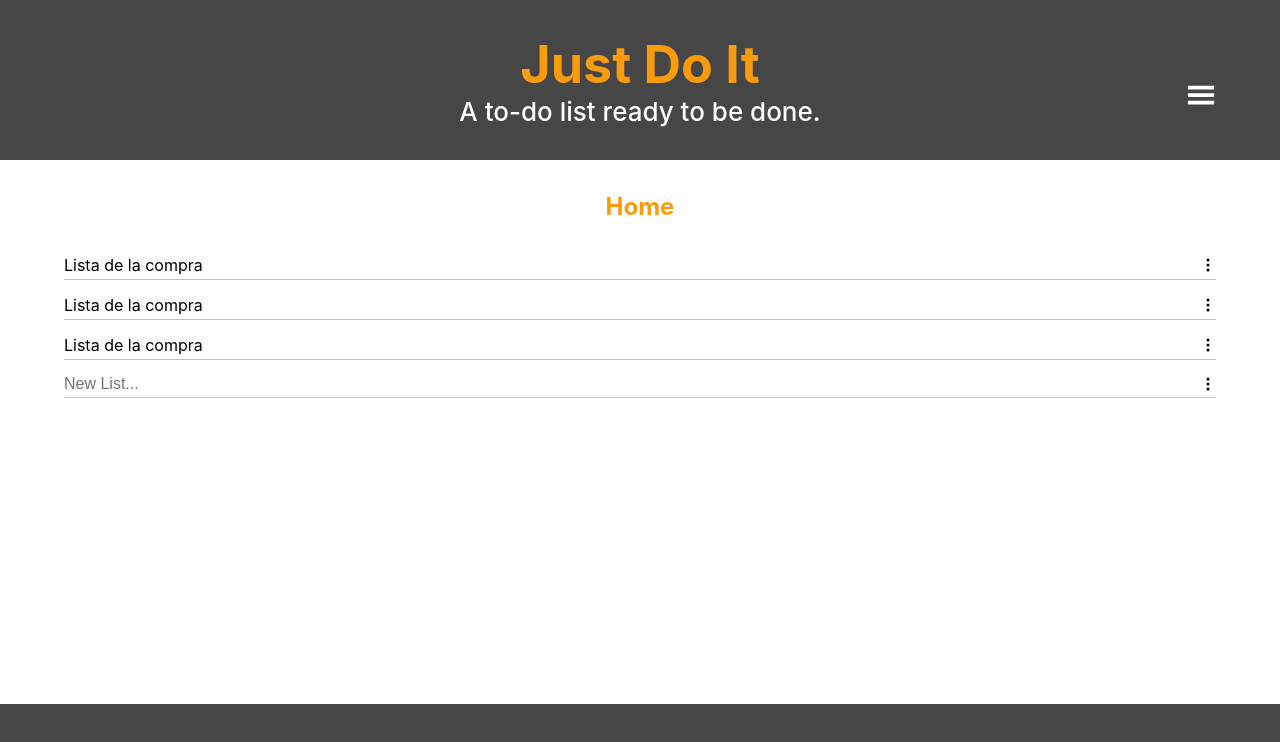
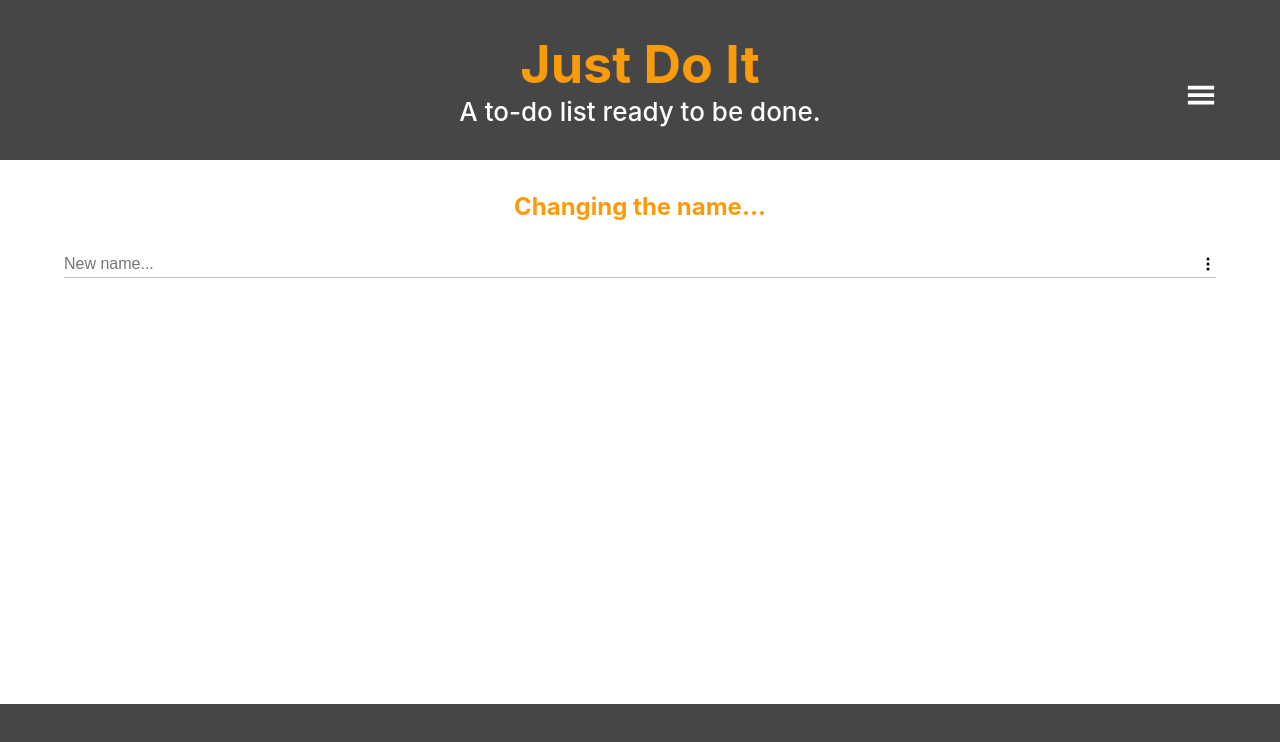
Before and after one commit to SalahREH/Just-do-it, a React (Create React App) app: page / in a window 1280 px wide. Both pictures are taken after a click on the icon 1208 px from the left and 265 px from the top of the page. Shown: the top 742 px of the page. Built offline with nearby package versions, Linux system fonts and the light colour scheme.

Commit message:
update lists and tasks funcionality done

```diff
--- a/package.json
+++ b/package.json
@@ -12,6 +12,7 @@
     "react-router-dom": "^6.8.1",
     "react-scripts": "5.0.1",
     "sass": "^1.58.0",
+    "uuid": "^9.0.0",
     "web-vitals": "^2.1.4"
   },
   "scripts": {
--- a/src/components/HomePage.jsx
+++ b/src/components/HomePage.jsx
@@ -2,17 +2,17 @@
 import React, { useState, useEffect } from 'react'
 import { BsThreeDotsVertical } from "react-icons/bs";
 import { useNavigate } from 'react-router';
+import { v4 as uuidv4 } from 'uuid';
+
 
 
 function HomePage() {
 
   let [lists, setLists] = useState([]);
   let [input, setInput] = useState("")
+  let [edit, setEdit] = useState({ id: null })
   let navigate = useNavigate()
-  let listObj = {
-    name: "Lista de la compra",
-    tasks: ["cebolla", "patatas", "detergente", "leche"]
-  };
+
 
 
   const handleChange = e => {
@@ -20,43 +20,87 @@ function HomePage() {
   }
 
   const handleKeyDown = e => {
+    if (!e.target.value || /^\s*$/.test(e.target.value)) {
+      return
+    }
+
     if (e.keyCode == 13) {
-      lists.push({ name: e.target.value, tasks: [] })
+      lists.push({ id: uuidv4(), name: e.target.value, tasks: [] })
       setLists(lists)
       localStorage.setItem("lists", JSON.stringify(lists))
       setInput('')
     }
   }
 
+  const removeList = id => {
+    let newArr = [...lists].filter(list => list.id != id)
+    setLists(newArr)
+  }
+
+  const handleEditChange = e => {
+
+  }
+
+  const handleEditKeyDown = e => {
+    if (e.keyCode == 13) {
+      edit.name = e.target.value
+
+    //   // setLists(lists => lists.map(item => (item.id === newValue.id) ? newValue : item))
+      setEdit({ id: null })
+    }
+  }
+
+
+
+
   useEffect(() => {
     (function pushinarr() {
       let arr = []
       for (let index = 0; index < 3; index++) {
+        let listObj = {
+          id: uuidv4(),
+          name: "Lista de la compra",
+          tasks: [{id: uuidv4(), value: "cebolla"},{id: uuidv4(), value: "patatas"}, {id: uuidv4(), value: "detergente"}, {id: uuidv4(), value: "leche"}]
+        };
         arr.push(listObj)
       }
       setLists(arr)
     })()
   }, [])
 
+
   return (
     <div className='App-HomePage'>
+
+      {edit.id ?
+        <>
+          <h2>Changing the name...</h2>
+          <div className='App-HomePage-lists'>
+            <div className='App-HomePage-lists-newList'>
+              <input type="text" placeholder="New name..." onKeyDown={handleEditKeyDown} />
+
+              <BsThreeDotsVertical />
+              <div className='App-HomePage-lists-list-underline'></div>
+            </div>
+          </div>
+        </>
+        :
+        <>
           <h2>Home</h2>
           <div className='App-HomePage-lists'>
             {lists.map((item, i) => (<div key={i} className='App-HomePage-lists-list'>
               <p onClick={() => { navigate("/List", { state: item }) }}>{item.name}</p>
-          {/* <p className='App-HomePage-lists-list-name'></p> */}
-          {/* <img> urgent and three dots icons with react-icons </img> */}
-          <BsThreeDotsVertical />
+              {/* <img> urgent with react-icons </img> */}
+              <BsThreeDotsVertical onClick={() => { setEdit(item) }} />
               <div className='App-HomePage-lists-list-underline'></div>
             </div>))}
-        <div className='App-HomePage-lists-newList' /* onClick={navigate("")} */>
-
+            <div className='App-HomePage-lists-newList'>
               <input type="text" placeholder="New List..." value={input} onChange={handleChange} onKeyDown={handleKeyDown} />
-          {/* <img> urgent with react-icons </img> */}
               <BsThreeDotsVertical />
               <div className='App-HomePage-lists-list-underline'></div>
             </div>
           </div>
+        </>}
     </div>
   )
 }
--- a/src/components/ListPage.jsx
+++ b/src/components/ListPage.jsx
@@ -1,12 +1,13 @@
 import React, { useState } from 'react'
 import { BsThreeDotsVertical } from "react-icons/bs";
-
+import { v4 as uuidv4 } from 'uuid';
 import { useLocation } from 'react-router-dom';
 
 function ListPage() {
     const list = useLocation().state
     let [input, setInput] = useState("")
     let [tasks, setTasks] = useState(list.tasks)
+    let [edit, setEdit] = useState({ id: null, value: '' })
 
     const handleChange = e => {
         setInput(e.target.value)
@@ -20,25 +21,50 @@ function ListPage() {
         }
     }
 
+    const handleEditChange = e => {
+    }
+
+    const handleEditKeyDown = e => {
+        if (e.keyCode == 13) {
+            // setTasks(lists => lists.map((item, id) => (item == newValue.value) ? newValue.value : item))
+            edit.value = e.target.value
+            setEdit({ id: null, value: '' })
+        }
+    }
+
     return (
         <div className='App-ListPage'>
-            <h2>{list.name}</h2>
-            <div className='App-HomePage-lists'>
-                {tasks.map((item, i) => (<div key={i} className='App-HomePage-lists-list'>
-                    <p>{item}</p>
-                    {/* <p className='App-HomePage-lists-list-name'></p> */}
-                    {/* <img> urgent and three dots icons with react-icons </img> */}
-                    <BsThreeDotsVertical />
-                    <div className='App-HomePage-lists-list-underline'></div>
-                </div>))}
-                <div className='App-HomePage-lists-newList' /* onClick={navigate("")} */>
+            {edit.id ?
+                <>
+                    <h2>Changing the name...</h2>
+                    <div className='App-HomePage-lists'>
+                        <div className='App-HomePage-lists-newList'>
+                            <input type="text" placeholder="New name..." onChange={handleEditChange} onKeyDown={handleEditKeyDown} />
 
-                    <input type="text" placeholder="New List..." value={input} onChange={handleChange} onKeyDown={handleKeyDown} />
-                    {/* <img> urgent with react-icons </img> */}
-                    <BsThreeDotsVertical />
-                    <div className='App-HomePage-lists-list-underline'></div>
-                </div>
-            </div>
+                            <BsThreeDotsVertical />
+                            <div className='App-HomePage-lists-list-underline'></div>
+                        </div>
+                    </div>
+                </>
+                :
+                <>
+                    <h2>{list.name}</h2>
+                    <div className='App-ListPage-lists'>
+                        {tasks.map((item, i) => (<div key={i} className='App-ListPage-lists-list'>
+                            <p>{item.value}</p>
+                            {/* <img> urgent  with react-icons </img> */}
+                            <BsThreeDotsVertical onClick={() => { setEdit(item) }} />
+                            <div className='App-ListPage-lists-list-underline'></div>
+                        </div>))}
+                        <div className='App-ListPage-lists-newList' /* onClick={navigate("")} */>
+
+                            <input type="text" placeholder="New List..." value={input} onChange={handleChange} onKeyDown={handleKeyDown} />
+                            <BsThreeDotsVertical />
+                            <div className='App-ListPage-lists-list-underline'></div>
+                        </div>
+                    </div>
+                </>
+            }
         </div>
     )
 }
--- a/src/css/index.css
+++ b/src/css/index.css
@@ -49,14 +49,14 @@ code {
 .App-link {
   color: #61dafb;
 }
-.App-HomePage, .App-ListPage {
+.App-HomePage {
   background-color: white;
   min-height: 60vh;
   display: flex;
   flex-direction: column;
   padding: 4vh 5vw 4vh 5vw;
 }
-.App-HomePage h2, .App-ListPage h2 {
+.App-HomePage h2 {
   color: #FA9B0C;
   text-align: center;
   margin-bottom: 3vh;
@@ -69,7 +69,7 @@ code {
   justify-content: center;
   font-size: 16px;
 }
-.App-HomePage-lists-list, .App-HomePage-lists-newList {
+.App-HomePage-lists-list, .App-ListPage-lists-newList, .App-HomePage-lists-newList {
   position: relative;
   justify-content: space-between;
   align-items: center;
@@ -77,10 +77,10 @@ code {
   width: 100%;
   margin: 10px;
 }
-.App-HomePage-lists-list p, .App-HomePage-lists-newList p {
+.App-HomePage-lists-list p, .App-ListPage-lists-newList p, .App-HomePage-lists-newList p {
   cursor: pointer;
 }
-.App-HomePage-lists-list svg, .App-HomePage-lists-newList svg {
+.App-HomePage-lists-list svg, .App-ListPage-lists-newList svg, .App-HomePage-lists-newList svg {
   cursor: pointer;
 }
 .App-HomePage-lists-list-underline {
@@ -95,3 +95,49 @@ code {
   outline: none;
   font-size: inherit;
 }
+.App-ListPage {
+  background-color: white;
+  min-height: 60vh;
+  display: flex;
+  flex-direction: column;
+  padding: 4vh 5vw 4vh 5vw;
+}
+.App-ListPage h2 {
+  color: #FA9B0C;
+  text-align: center;
+  margin-bottom: 3vh;
+}
+.App-ListPage-lists {
+  width: auto;
+  display: flex;
+  flex-direction: column;
+  align-items: center;
+  justify-content: center;
+  font-size: 16px;
+}
+.App-ListPage-lists-list {
+  position: relative;
+  justify-content: space-between;
+  align-items: center;
+  display: flex;
+  width: 100%;
+  margin: 10px;
+}
+.App-ListPage-lists-list p {
+  cursor: pointer;
+}
+.App-ListPage-lists-list svg {
+  cursor: pointer;
+}
+.App-ListPage-lists-list-underline {
+  position: absolute;
+  width: 100%;
+  bottom: -5px;
+  height: 1.5px;
+  background-color: #c3c3c3;
+}
+.App-ListPage-lists-newList input {
+  border: 0;
+  outline: none;
+  font-size: inherit;
+}
--- a/src/css/style.css
+++ b/src/css/style.css
@@ -29,14 +29,14 @@
 .App-link {
   color: #61dafb;
 }
-.App-HomePage, .App-ListPage {
+.App-HomePage {
   background-color: white;
   min-height: 60vh;
   display: flex;
   flex-direction: column;
   padding: 4vh 5vw 4vh 5vw;
 }
-.App-HomePage h2, .App-ListPage h2 {
+.App-HomePage h2 {
   color: #FA9B0C;
   text-align: center;
   margin-bottom: 3vh;
@@ -49,7 +49,7 @@
   justify-content: center;
   font-size: 16px;
 }
-.App-HomePage-lists-list, .App-HomePage-lists-newList {
+.App-HomePage-lists-list, .App-ListPage-lists-newList, .App-HomePage-lists-newList {
   position: relative;
   justify-content: space-between;
   align-items: center;
@@ -57,10 +57,10 @@
   width: 100%;
   margin: 10px;
 }
-.App-HomePage-lists-list p, .App-HomePage-lists-newList p {
+.App-HomePage-lists-list p, .App-ListPage-lists-newList p, .App-HomePage-lists-newList p {
   cursor: pointer;
 }
-.App-HomePage-lists-list svg, .App-HomePage-lists-newList svg {
+.App-HomePage-lists-list svg, .App-ListPage-lists-newList svg, .App-HomePage-lists-newList svg {
   cursor: pointer;
 }
 .App-HomePage-lists-list-underline {
@@ -75,3 +75,49 @@
   outline: none;
   font-size: inherit;
 }
+.App-ListPage {
+  background-color: white;
+  min-height: 60vh;
+  display: flex;
+  flex-direction: column;
+  padding: 4vh 5vw 4vh 5vw;
+}
+.App-ListPage h2 {
+  color: #FA9B0C;
+  text-align: center;
+  margin-bottom: 3vh;
+}
+.App-ListPage-lists {
+  width: auto;
+  display: flex;
+  flex-direction: column;
+  align-items: center;
+  justify-content: center;
+  font-size: 16px;
+}
+.App-ListPage-lists-list {
+  position: relative;
+  justify-content: space-between;
+  align-items: center;
+  display: flex;
+  width: 100%;
+  margin: 10px;
+}
+.App-ListPage-lists-list p {
+  cursor: pointer;
+}
+.App-ListPage-lists-list svg {
+  cursor: pointer;
+}
+.App-ListPage-lists-list-underline {
+  position: absolute;
+  width: 100%;
+  bottom: -5px;
+  height: 1.5px;
+  background-color: #c3c3c3;
+}
+.App-ListPage-lists-newList input {
+  border: 0;
+  outline: none;
+  font-size: inherit;
+}
--- a/src/sass/style.scss
+++ b/src/sass/style.scss
@@ -1,6 +1,64 @@
 $primary-color: #FA9B0C;
 
+@mixin defaultPage{
+    background-color: white;
+        min-height: 60vh;
+        display: flex;
+        flex-direction: column;
+        padding: 4vh 5vw 4vh 5vw;
 
+        h2 {
+            color: $primary-color;
+            text-align: center;
+            margin-bottom: 3vh;
+        }
+
+        &-lists {
+            width: auto;
+            display: flex;
+            flex-direction: column;
+            align-items: center;
+            justify-content: center;
+            font-size: 16px;
+
+            &-list {
+                position: relative;
+                justify-content: space-between;
+                align-items: center;
+                display: flex;
+                width: 100%;
+                margin: 10px;
+
+                p {
+                    cursor: pointer;
+                }
+
+                svg {
+                    cursor: pointer;
+                }
+
+                &-underline {
+                    position: absolute;
+                    width: 100%;
+                    bottom: -5px;
+                    height: 1.5px;
+                    background-color: #c3c3c3;
+                }
+            }
+
+            &-newList {
+                @extend .App-HomePage-lists-list;
+
+                input {
+                    border: 0;
+                    outline: none;
+
+                    font-size: inherit;
+                }
+
+            }
+        }
+}
 
 .App {
     background-color: #464646;
@@ -15,16 +73,18 @@ $primary-color: #FA9B0C;
         justify-content: center;
         font-size: calc(10px + 2vmin);
 
-        a{
+        a {
             color: $primary-color;
             text-decoration: none;
         }
-        h2{
+
+        h2 {
             color: white;
             font-weight: 500;
             font-size: calc(10px + 2vmin);
         }
-        &-hamIcon{
+
+        &-hamIcon {
             color: white;
             cursor: pointer;
             position: absolute;
@@ -36,65 +96,12 @@ $primary-color: #FA9B0C;
     &-link {
         color: #61dafb;
     }
-    &-HomePage{
-        background-color: white;
-        min-height: 60vh;
-        display: flex;
-        flex-direction: column;
-        padding: 4vh 5vw 4vh 5vw;
 
-        h2{
-            color: $primary-color;
-            text-align: center;
-            margin-bottom: 3vh;
-        }
-        &-lists{
-            width: auto;
-            display: flex;
-            flex-direction: column;
-            align-items: center;
-            justify-content: center;
-            font-size: 16px;
-
-            &-list{
-                position: relative;
-                justify-content: space-between;
-                align-items: center;
-                display: flex;
-                width: 100%;
-                margin: 10px;
-
-                p{
-                    cursor: pointer;
-                }
-
-                svg{
-                    cursor: pointer;
-                }
-
-                &-underline{
-                    position: absolute;
-                    width: 100%;
-                    bottom: -5px;
-                    height: 1.5px;
-                    background-color: #c3c3c3;
-                }
-            }
-            &-newList{
-                @extend .App-HomePage-lists-list;
-
-                input{
-                    border: 0;
-                    outline: none;
-
-                    font-size: inherit;
-                }
-
-            }
-        }
+    &-HomePage {
+        @include defaultPage()
     }
 
-    &-ListPage{
-        @extend .App-HomePage
+    &-ListPage {
+        @include defaultPage()
     }
 }
```
Also changed, not shown: 1 other file (tests, documents, lock files or other folders). Lines whose indentation alone changed are shown as unchanged.
